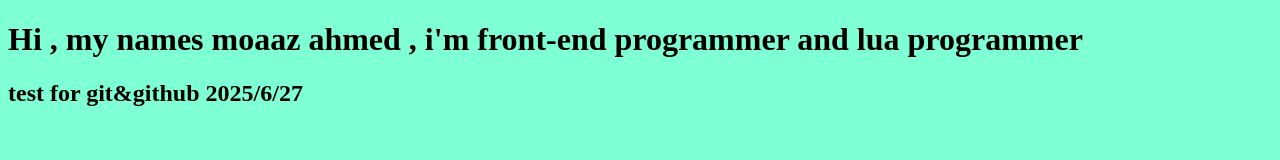
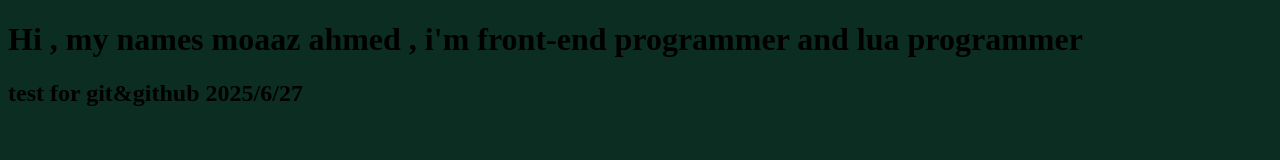
Before and after one commit to z7MoAaZ/project1, a plain HTML site: page index.html in a window 1280 px wide. Drawn offline with Linux system fonts and the light colour scheme.

Commit message:
background-color dark green

```diff
--- a/index.html
+++ b/index.html
@@ -11,7 +11,7 @@
         body{
             font-family: 'Times New Roman', Times, serif;
             font-size: medium;
-            background-color: aquamarine;
+            background-color: rgb(12, 46, 34);
         }
     </style>
     <h1>Hi , my names moaaz ahmed , i'm front-end programmer and lua programmer</h1>
```
